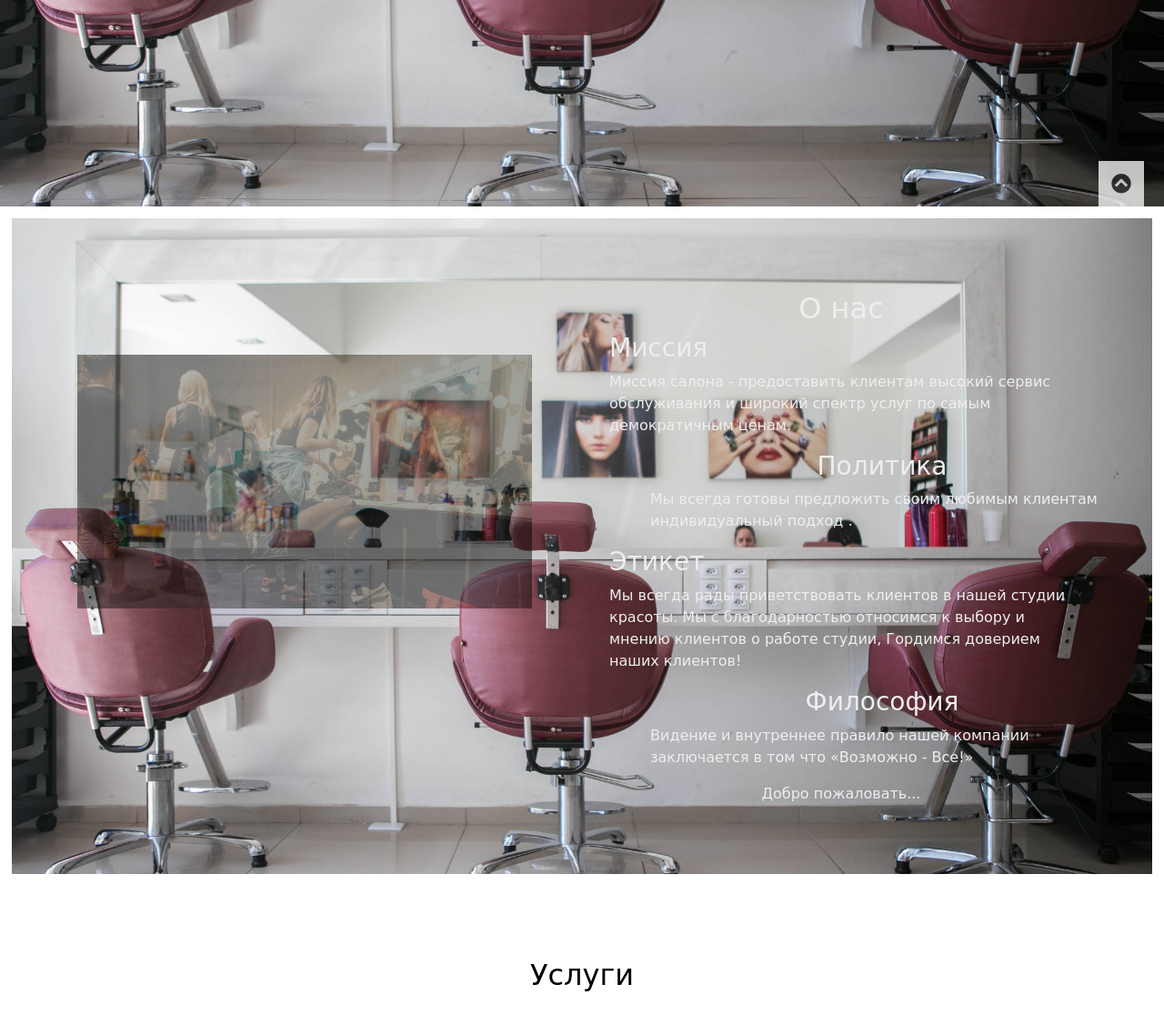
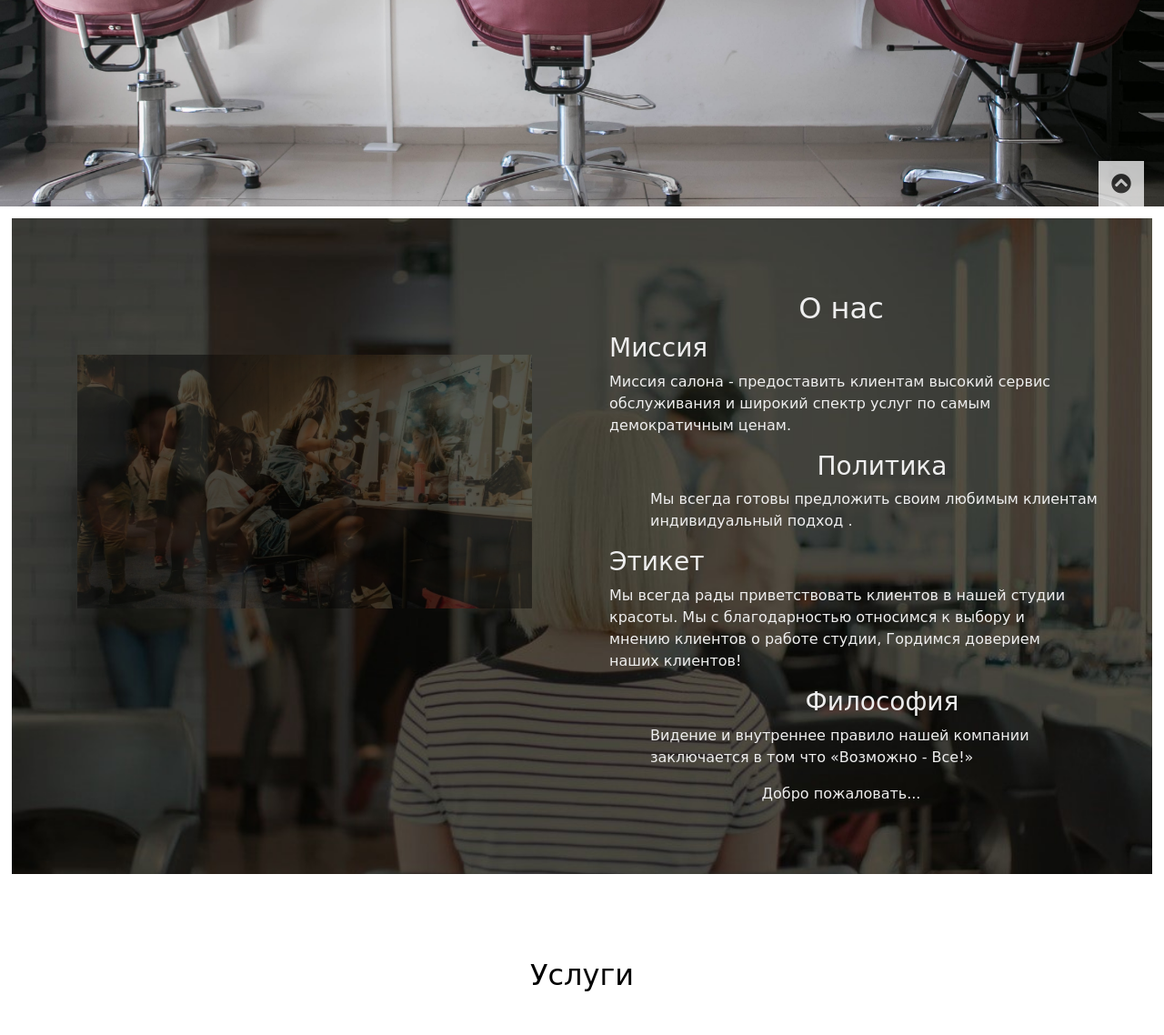
Before and after one commit to gleb89/beauty-salon-py, a Flask app: page / in a window 1280 px wide. Shown: the part 533-1671 px from the top of the page at 91% size. Run offline with Flask 2, Linux system fonts and the light colour scheme; some libraries are stand-ins or nearby versions.

Commit message:
Update styles.css

```diff
--- a/app/static/css/styles.css
+++ b/app/static/css/styles.css
@@ -375,7 +375,7 @@ footer {
   background-repeat: no-repeat;
   background-position: center;
   background-size: cover;
-  background-image: url(./images/zz.jpg);
+  background-image: url(./images/fff.jpg);
 }
 .onas {
   margin-top: 70px;
```
